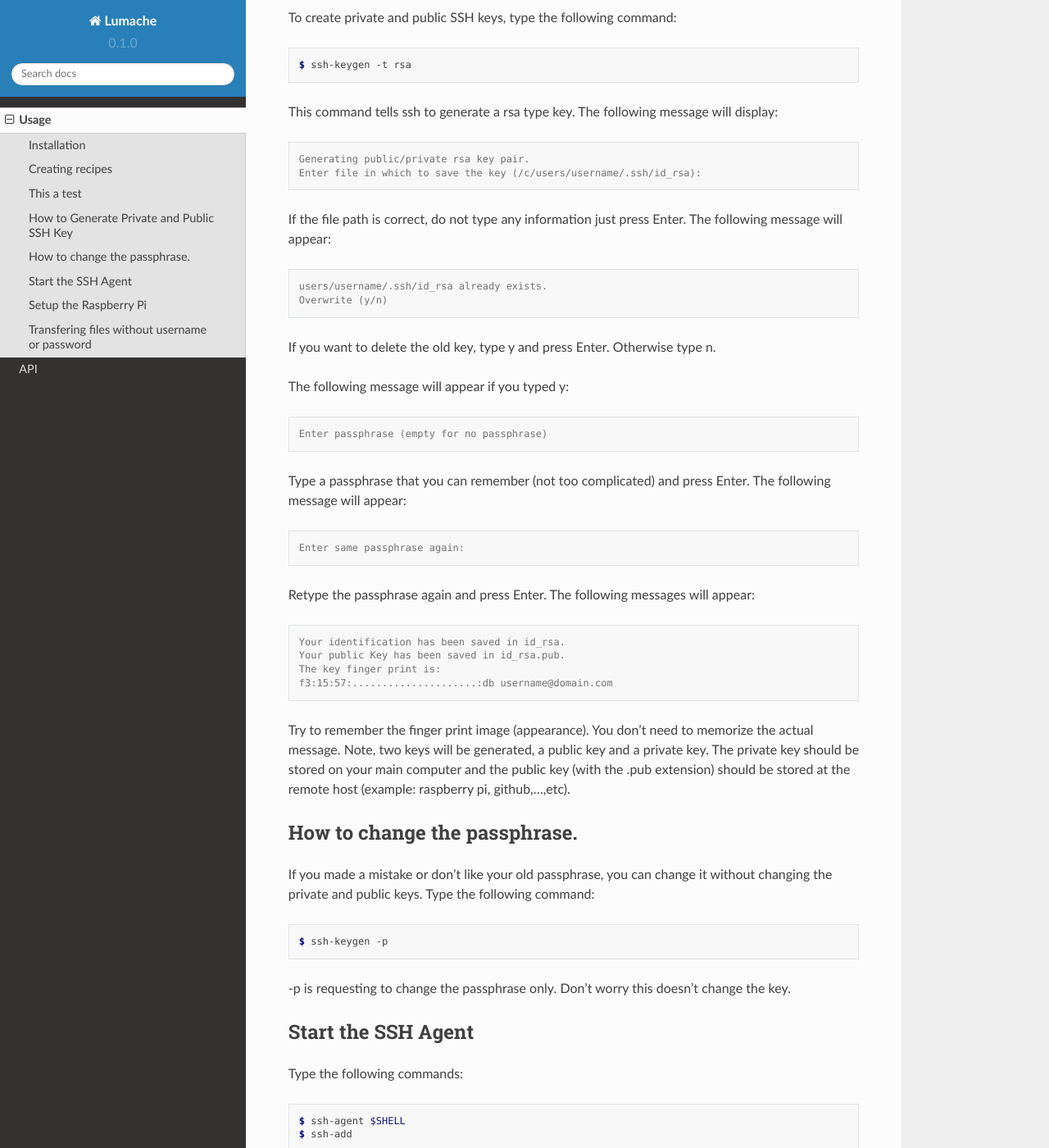
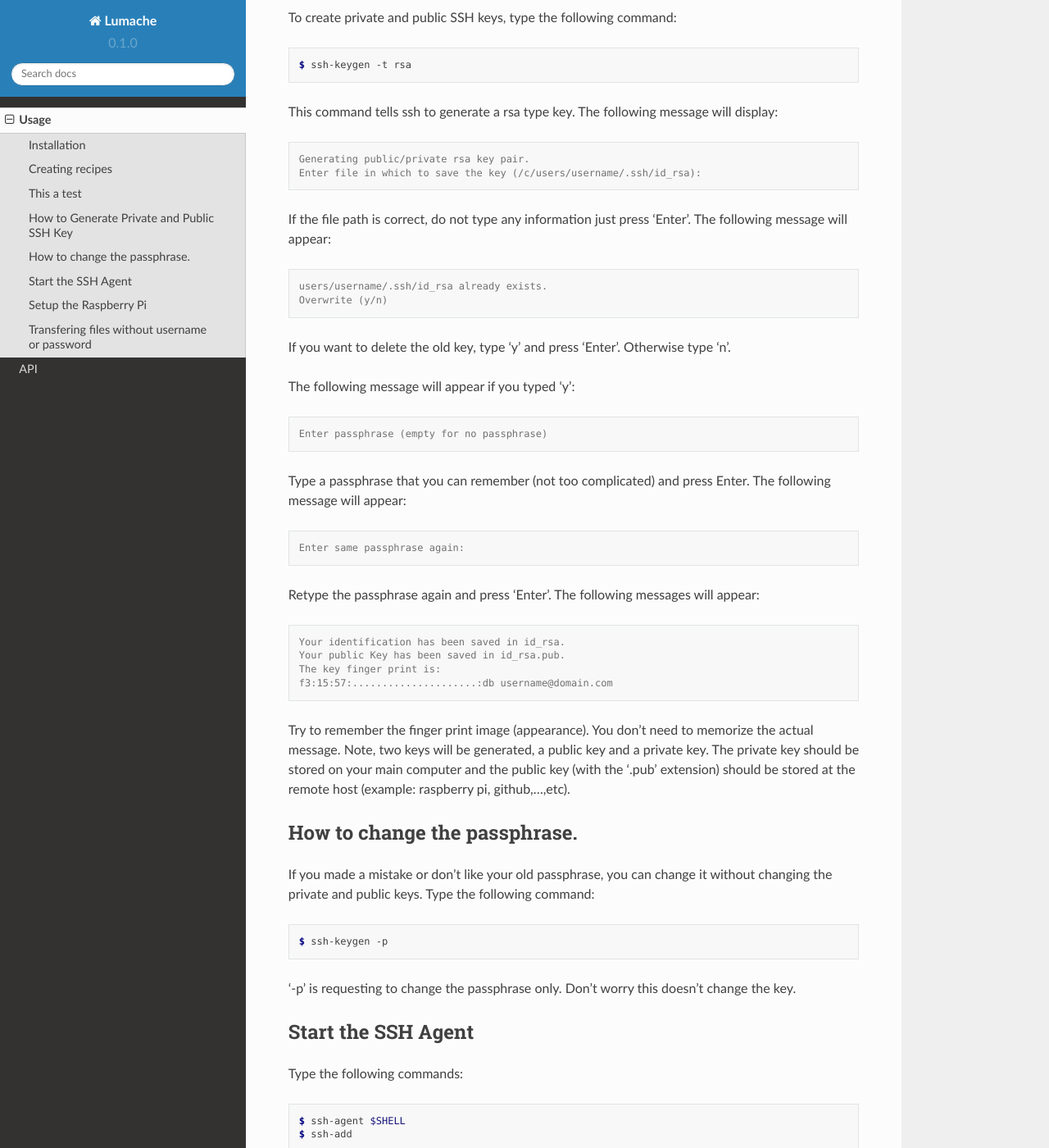
Before and after one commit to ProfRosario/sandbox1_ReadtheDoc, a Sphinx documentation site: the page built from docs/source/usage.rst, in a window 1280 px wide and 1400 px high, scrolled down 1032 px. Shown: the whole window at 82% size. Built offline with Sphinx 7.4.7 and the Read the Docs theme 2.0.0, drawn with Linux system fonts in a browser that asks for light colours.

```diff
--- a/docs/source/usage.rst
+++ b/docs/source/usage.rst
@@ -53,16 +53,16 @@ This command tells ssh to generate a rsa type key. The following message will di
    Enter file in which to save the key (/c/users/username/.ssh/id_rsa):
 
 
-If the file path is correct, do not type any information just press Enter. The following message will appear:
+If the file path is correct, do not type any information just press 'Enter'. The following message will appear:
 
 .. code-block:: console
 
    users/username/.ssh/id_rsa already exists.
    Overwrite (y/n)
 
-If you want to delete the old key, type y and press Enter. Otherwise type n.
+If you want to delete the old key, type 'y' and press 'Enter'. Otherwise type 'n'.
 
-The following message will appear if you typed y:
+The following message will appear if you typed 'y':
 
 .. code-block:: console
 
@@ -74,7 +74,7 @@ Type a passphrase that you can remember (not too complicated) and press Enter. T
 
    Enter same passphrase again:
 
-Retype the passphrase again and press Enter. The following messages will appear:
+Retype the passphrase again and press 'Enter'. The following messages will appear:
 
 .. code-block:: console
 
@@ -84,7 +84,7 @@ Retype the passphrase again and press Enter. The following messages will appear:
    f3:15:57:.....................:db username@domain.com
 
 Try to remember the finger print image (appearance). You don't need to memorize the actual message.
-Note, two keys will be generated, a public key and a private key. The private key should be stored on your main computer and the public key (with the .pub extension) should be stored at the remote host (example: raspberry pi, github,...,etc).
+Note, two keys will be generated, a public key and a private key. The private key should be stored on your main computer and the public key (with the '.pub' extension) should be stored at the remote host (example: raspberry pi, github,...,etc).
 
 How to change the passphrase.
 -----------------------------
@@ -94,7 +94,7 @@ If you made a mistake or don't like your old passphrase, you can change it witho
 
    $ ssh-keygen -p
 
--p is requesting to change the passphrase only. Don't worry this doesn't change the key.
+'-p' is requesting to change the passphrase only. Don't worry this doesn't change the key.
 
 
 Start the SSH Agent
```
